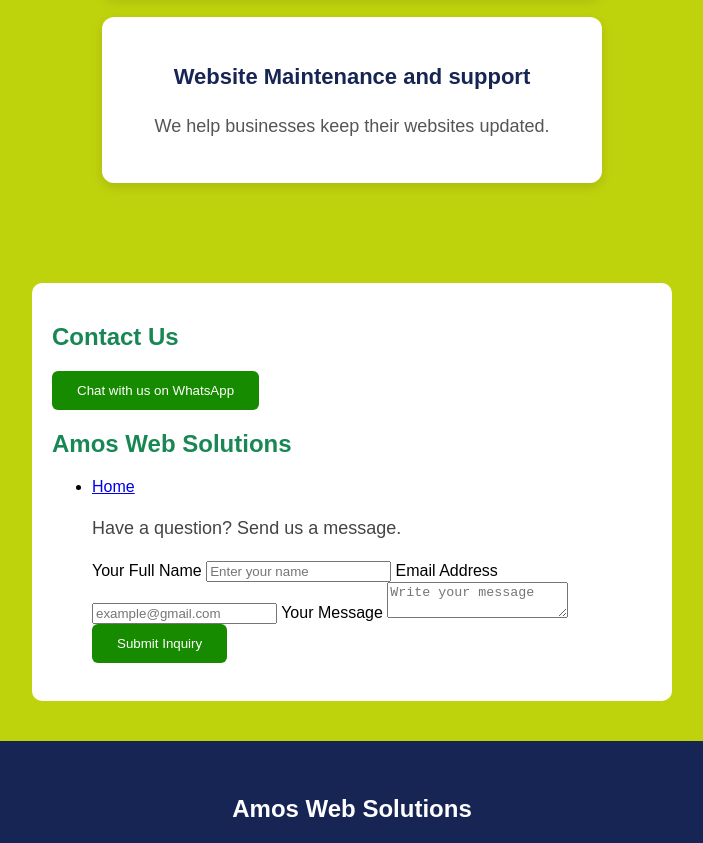
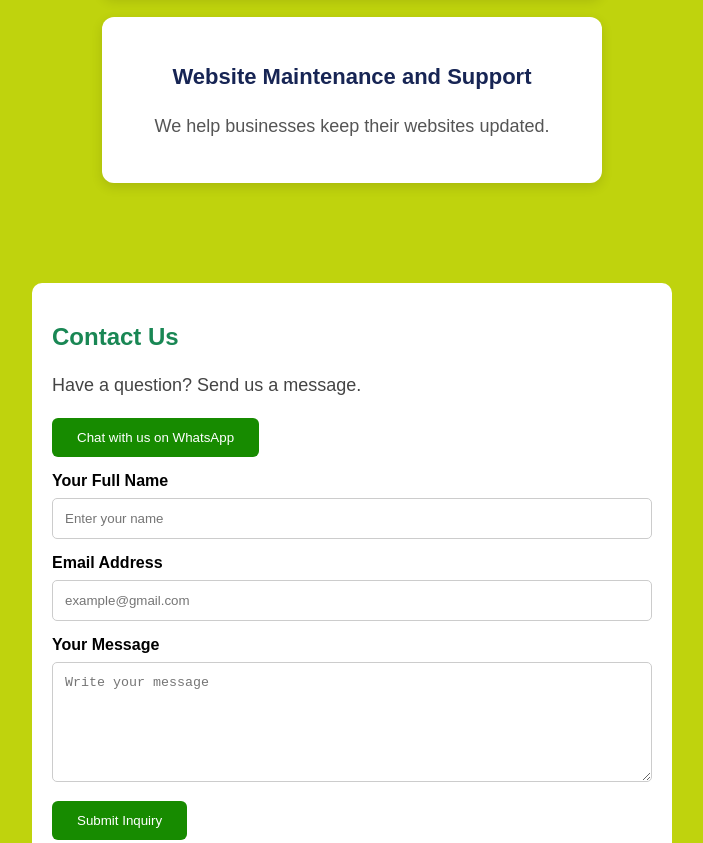
Before and after one commit to amoswekesa022-hue/amos-web-solutions-2026, a plain HTML site: page index.html in a window 1280 px wide. Shown: the part 1569-2412 px from the top of the page, without its empty margins (288-991 px from the left). Drawn offline with Linux system fonts and the light colour scheme.

Commit message:
Add files via upload

```diff
--- a/index.html
+++ b/index.html
@@ -1,15 +1,17 @@
 
 <!DOCTYPE html>
-<html>
+<html lang="en">
 <head>
+    <meta charset="UTF-8">
+    <meta name="viewport" content="width=device-width, initial-scale=1.0">
     <title>Amos Web Solutions</title>
     <link rel="stylesheet" href="style.css">
 </head>
+
 <body>
 
 <nav>
     <h2>Amos Web Solutions</h2>
-
     <ul>
         <li><a href="#home">Home</a></li>
         <li><a href="#about">About</a></li>
@@ -18,11 +20,13 @@
     </ul>
 </nav>
 
+<h1 id="home">Welcome to Amos Web Solutions</h1>
 
- <h1 id="home">Welcome to Amos Web Solutions</h1>
-   <img src="workspace.jpg" alt="Amos Web Solutions workspace" class="hero-image">
- <div class="hero-content">
+<img src="workspace.jpg"
+     alt="Amos Web Solutions workspace"
+     class="hero-image">
 
+<div class="hero-content">
     <h2>We Build Websites That Grow Your Business</h2>
 
     <p>
@@ -33,15 +37,14 @@
     <a href="#contact">
         <button type="button">Get a Free Quote</button>
     </a>
-
 </div>
 
-<h2 id="about">About Us</h2>
+<section id="about">
+    <h2>About Us</h2>
+    <p>We create professional websites for businesses.</p>
+</section>
 
-    <p>We create professional websites for businesses.</p>
-
-    <section id="services">
-
+<section id="services">
     <h2>Our Services</h2>
 
     <div class="service">
@@ -55,63 +58,45 @@
     </div>
 
     <div class="service">
-        <h3>Website Maintenance and support</h3>
+        <h3>Website Maintenance and Support</h3>
         <p>We help businesses keep their websites updated.</p>
     </div>
-
 </section>
 
- <section id="contact">
-
+<section id="contact">
     <h2>Contact Us</h2>
-    <a href="https://wa.me/254180552703" target="_blank">
-    <button type="button">Chat with us on WhatsApp</button>
-</a>
-
-<!DOCTYPE html>
-<html>
-    <title>Amos Web Solutions</title>
-    <link rel="stylesheet" href="style.css">
-</head>
-<body>
-
-<nav>
-    <h2>Amos Web Solutions</h2>
-
-    <ul>
-        <li><a href="#home">Home</a></li>
 
     <p>Have a question? Send us a message.</p>
 
-    <form id="contactForm" action="YOUR_FORMSPREE_ENDPOINT" method="POST"></form>
+    <a href="https://wa.me/254180552703" target="_blank">
+        <button type="button">Chat with us on WhatsApp</button>
+    </a>
 
+    <form action="https://formspree.io/f/mqpqqagj" method="POST">
 
-      <label>Your Full Name</label>
-      <input type="text" placeholder="Enter your name" required>
+        <label>Your Full Name</label>
+        <input type="text" name="name"
+               placeholder="Enter your name" required>
 
         <label>Email Address</label>
-     <input type="email" placeholder="example@gmail.com" required>
+        <input type="email" name="email"
+               placeholder="example@gmail.com" required>
 
         <label>Your Message</label>
-<textarea placeholder="Write your message" required></textarea>
-<button type="submit">Submit Inquiry</button>
-</form>
-<p id="formMessage"></p>
+        <textarea name="message"
+                  placeholder="Write your message" required></textarea>
 
+        <button type="submit">Submit Inquiry</button>
+
+    </form>
 </section>
-<script>;
 
-</script>
 <footer>
+    <h3>Amos Web Solutions</h3>
+    <p>Building professional websites for businesses.</p>
+    <p>Email: amoswebsolutions@gmail.com</p>
+    <p>&copy; 2026 Amos Web Solutions. All rights reserved.</p>
+</footer>
 
-    <h3>Amos Web Solutions</h3>
-
-    <p>Building professional websites for businesses.</p>
-
-    <p>Email: amoswebsolutions@gmail.com</p>
-
-    <p>&copy; 2026 Amos Web Solutions. All rights reserved.</p>
-
-</footer>
 </body>
 </html>
```
